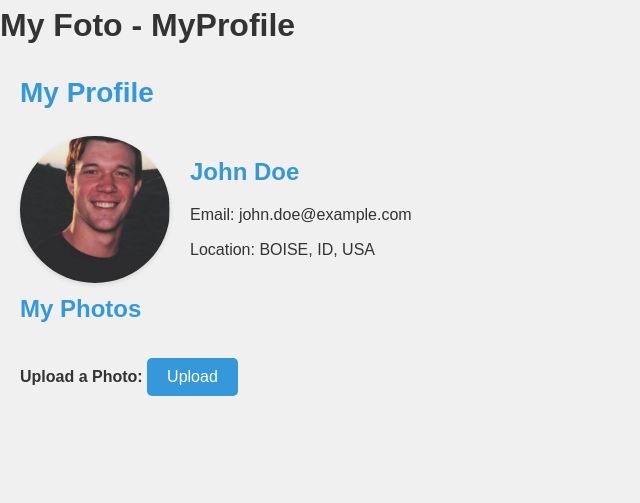
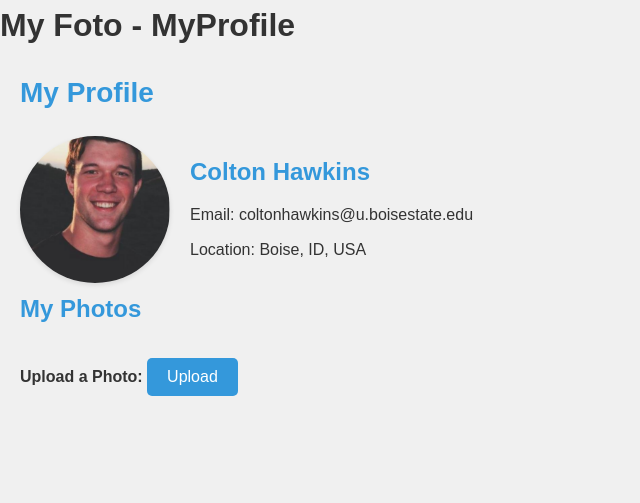
Before and after one commit to coltonhawkins/CS408_MyPhoto, a PHP site: page /pages/myprofile.php in a window 1280 px wide. Shown: the part 154-657 px from the top of the page, without its empty margins (0-640 px from the left). Run offline with PHP 8.4, Linux system fonts and the light colour scheme.

Commit message:
New pages

```diff
--- a/pages/myprofile.php
+++ b/pages/myprofile.php
@@ -20,9 +20,9 @@
                 <img src="../images/profile.PNG" alt="Profile Picture" width="150" height="150">
             </div>
             <div class="profile-details">
-                <h3>John Doe</h3>
-                <p>Email: john.doe@example.com</p>
-                <p>Location: BOISE, ID, USA</p>
+                <h3>Colton Hawkins</h3>
+                <p>Email: coltonhawkins@u.boisestate.edu</p>
+                <p>Location: Boise, ID, USA</p>
             </div>
         </div>
 
```
